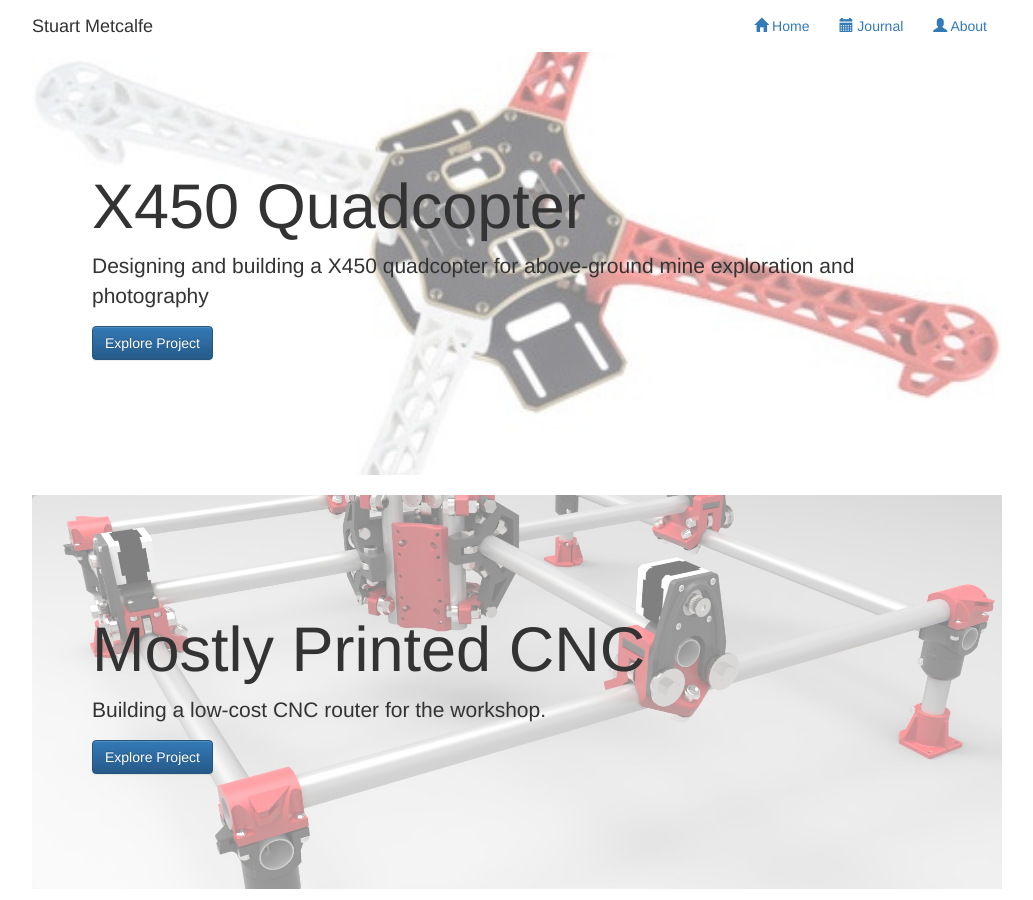
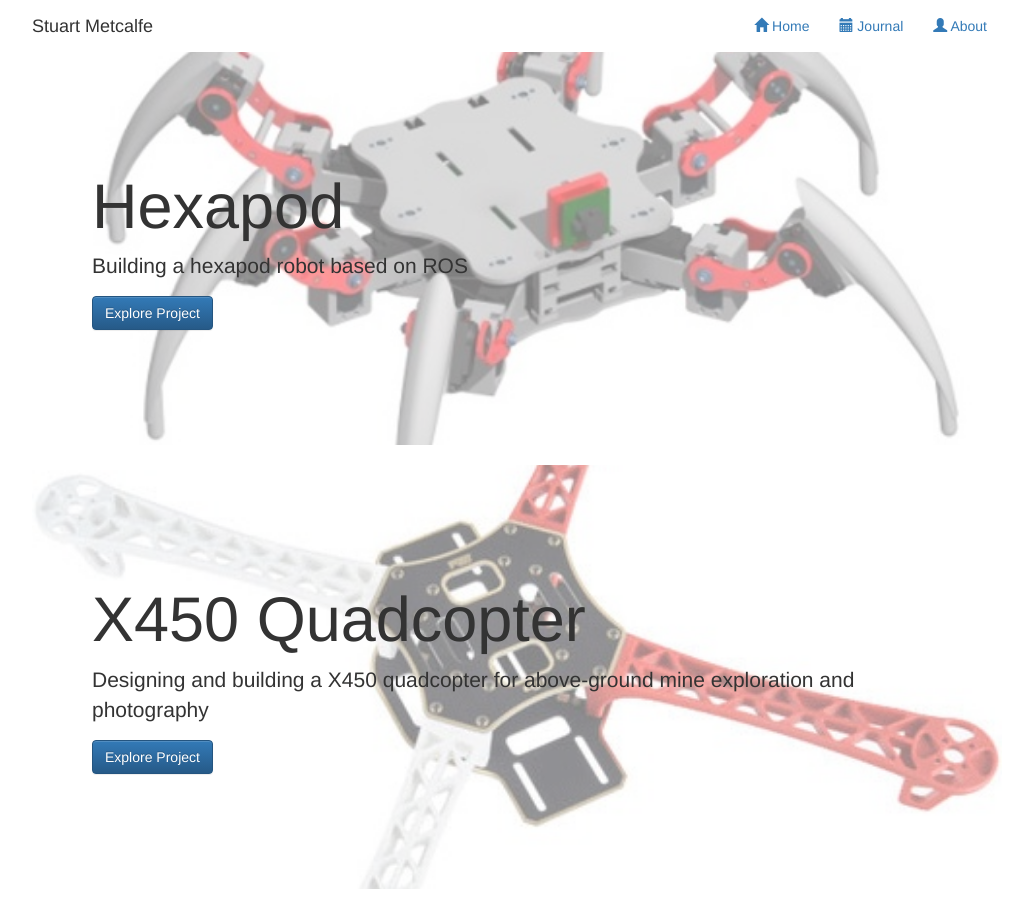
Before and after one commit to stuartm2/stuartm2.github.io, a Jekyll site: the page built from index.html, in a window 1280 px wide and 900 px high. Shown: the whole window, without its empty margins (123-1156 px from the left). Built offline with Jekyll 4.4.1, drawn with Linux system fonts in a browser that asks for light colours; nearby versions of some CDN libraries.

Commit message:
Added hexapod project pages

```diff
--- /dev/null
+++ b/_includes/jumbo-content-hexapod.html
@@ -0,0 +1,4 @@
+{% assign title="Hexapod" %}
+
+<h1>{{ title }}</h1>
+<p>Building a hexapod robot based on ROS</p>
--- a/index.html
+++ b/index.html
@@ -2,6 +2,17 @@
 layout: default
 title: "Projects"
 ---
+
+<div style="background: transparent url(/images/hexapod/cover.jpg) center center no-repeat; background-size: cover">
+    <div class="container">
+        <div class="jumbotron" style="background: rgba(255, 255, 255, 0.5); margin: 0 -15px; padding-top:100px; padding-bottom:100px">
+            {% include jumbo-content-hexapod.html %}
+            <p><a href="projects/hexapod.html" class="btn btn-primary" role="button">Explore Project</a></p>
+        </div>
+    </div>
+</div>
+
+<br>
 
 <div style="background: transparent url(/images/quadx450/cover.jpg) center center no-repeat; background-size: cover">
     <div class="container">
```
Also changed, not shown: projects/hexapod.html (added, +7 -0 lines), images/hexapod/cover.jpg (added).
